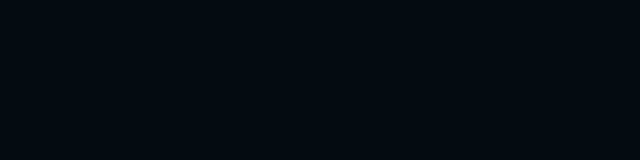
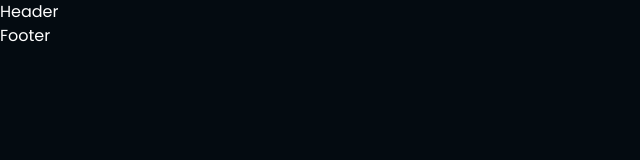
Before and after one commit to gift56/nftalien, a Next.js app: page / in a window 1280 px wide. Shown: the top 160 px of the page, without its empty margins (0-640 px from the left). Built offline with nearby package versions, Linux system fonts and the light colour scheme; a web font is replaced by a local one.

Commit message:
now getting the images

```diff
--- a/app/layout.tsx
+++ b/app/layout.tsx
@@ -1,5 +1,7 @@
 import type { Metadata } from "next";
 import "./globals.css";
+import Header from "@/components/Header";
+import Footer from "@/components/Footer";
 
 export const metadata: Metadata = {
   title: "NFTALIEN - EXPLORE NFT COLLECTION",
@@ -14,7 +16,11 @@ export default function RootLayout({
 }>) {
   return (
     <html lang="en">
-      <body>{children}</body>
+      <body>
+        <Header />
+        <main>{children}</main>
+        <Footer />
+      </body>
     </html>
   );
 }
--- /dev/null
+++ b/components/Footer.tsx
@@ -0,0 +1,5 @@
+const Footer = () => {
+  return <footer>Footer</footer>;
+};
+
+export default Footer;
```
